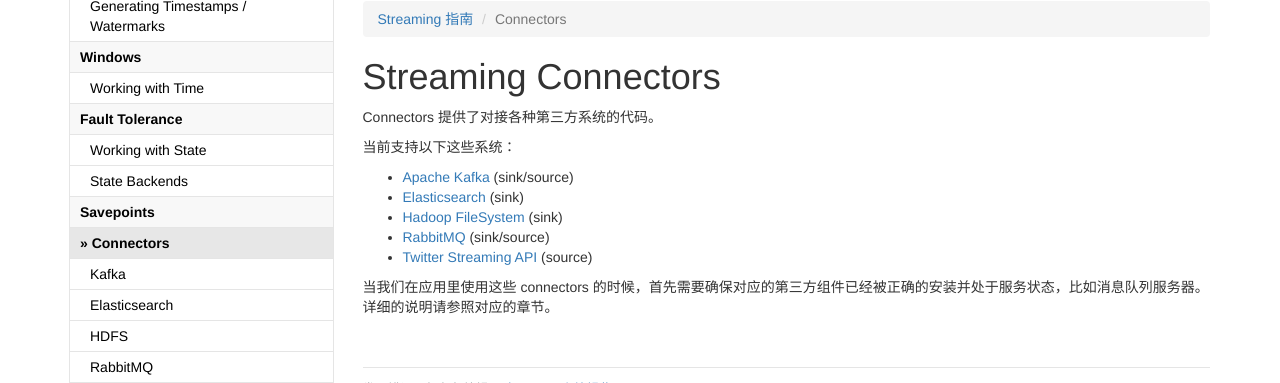
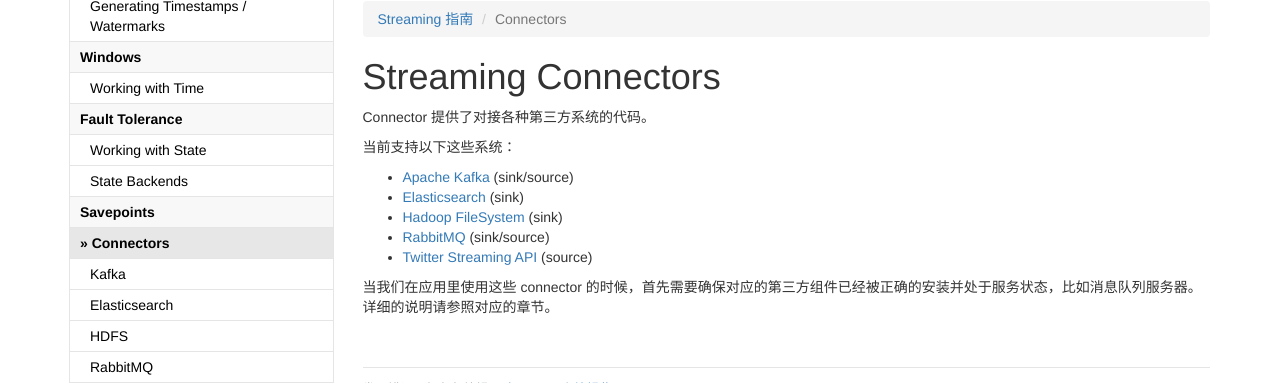
Before and after one commit to xuchuanyin/flink-china-doc, a Jekyll site: the page built from apis/streaming/connectors/index.md, in a window 1280 px wide. Shown: the part 141-524 px from the top of the page. Built offline with Jekyll 4.4.1, drawn with Linux system fonts in a browser that asks for light colours; nearby versions of some CDN libraries; comment, search, counter and statistics services are not loaded.

Commit message:
minor fix

```diff
--- a/apis/streaming/connectors/index.md
+++ b/apis/streaming/connectors/index.md
@@ -26,7 +26,7 @@ specific language governing permissions and limitations
 under the License.
 -->
 
-Connectors 提供了对接各种第三方系统的代码。
+Connector 提供了对接各种第三方系统的代码。
 
 当前支持以下这些系统：
 
@@ -36,4 +36,4 @@ Connectors 提供了对接各种第三方系统的代码。
  * [RabbitMQ](http://www.rabbitmq.com/) (sink/source)
  * [Twitter Streaming API](https://dev.twitter.com/docs/streaming-apis) (source)
 
-当我们在应用里使用这些 connectors 的时候，首先需要确保对应的第三方组件已经被正确的安装并处于服务状态，比如消息队列服务器。详细的说明请参照对应的章节。
+当我们在应用里使用这些 connector 的时候，首先需要确保对应的第三方组件已经被正确的安装并处于服务状态，比如消息队列服务器。详细的说明请参照对应的章节。
```
Also changed, not shown: apis/streaming/connectors/kafka.md (+1 -1 lines).
